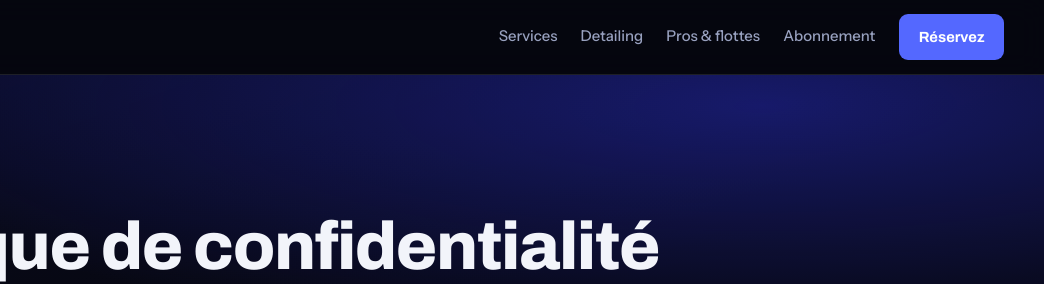
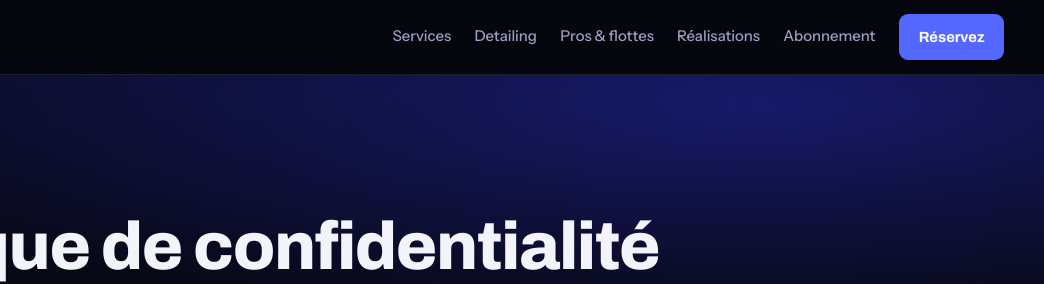
Before and after one commit to anaschpro/mobilecarcleaning, a plain HTML site: page confidentialite.html in a window 1280 px wide. Shown: the top 284 px of the page, 236-1280 px from the left. Drawn offline with Linux system fonts and the light colour scheme.

Commit message:
Update confidentialite.html

```diff
--- a/confidentialite.html
+++ b/confidentialite.html
@@ -55,6 +55,7 @@
       <a href="services.html">Services</a>
       <a href="detailing.html">Detailing</a>
       <a href="b2b.html">Pros &amp; flottes</a>
+      <a href="realisations.html">Réalisations</a>
       <a href="abonnement.html">Abonnement</a>
       <a class="btn btn--primary btn--sm" href="reserver.html">Réservez</a>
     </nav>
```
